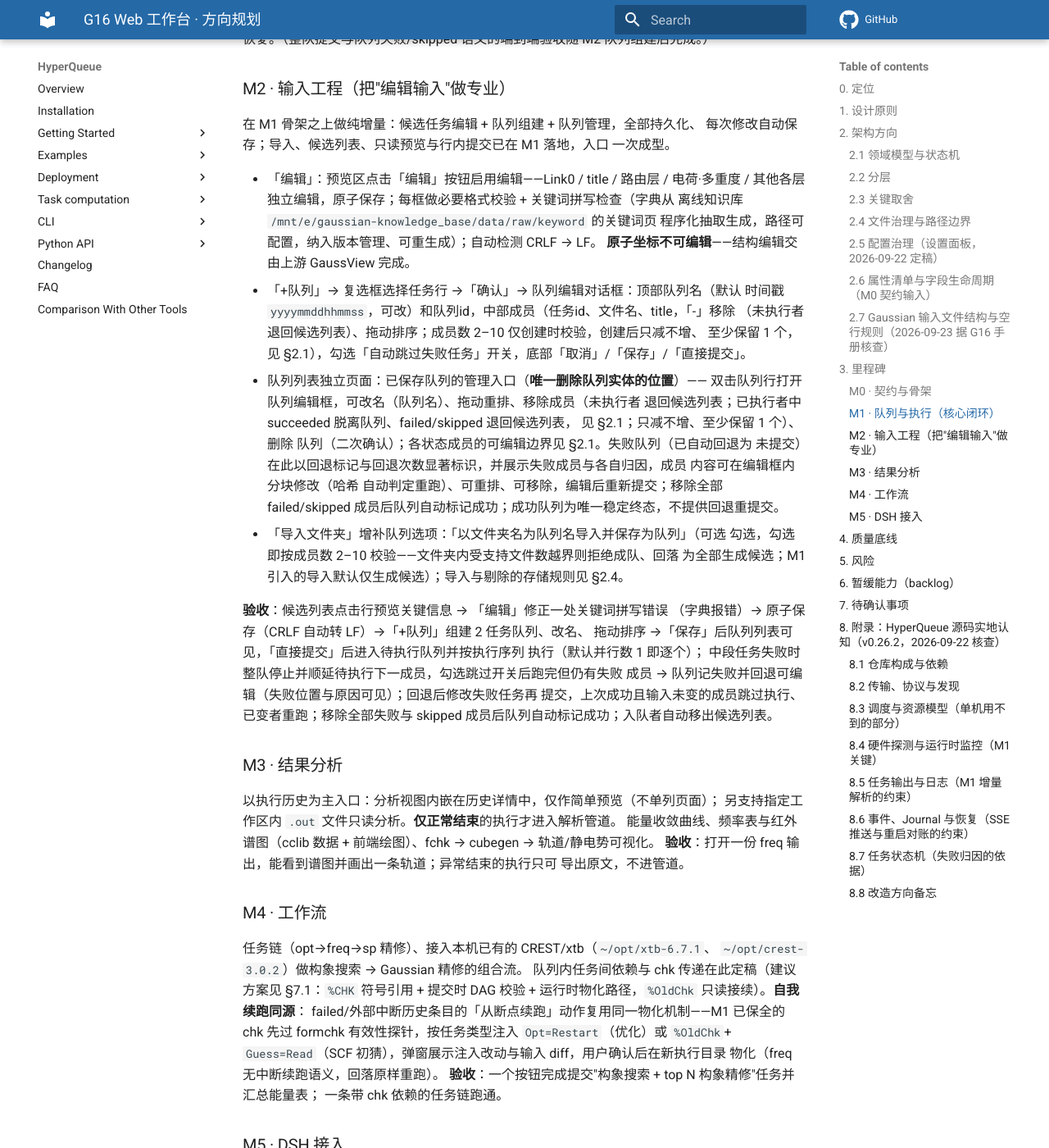
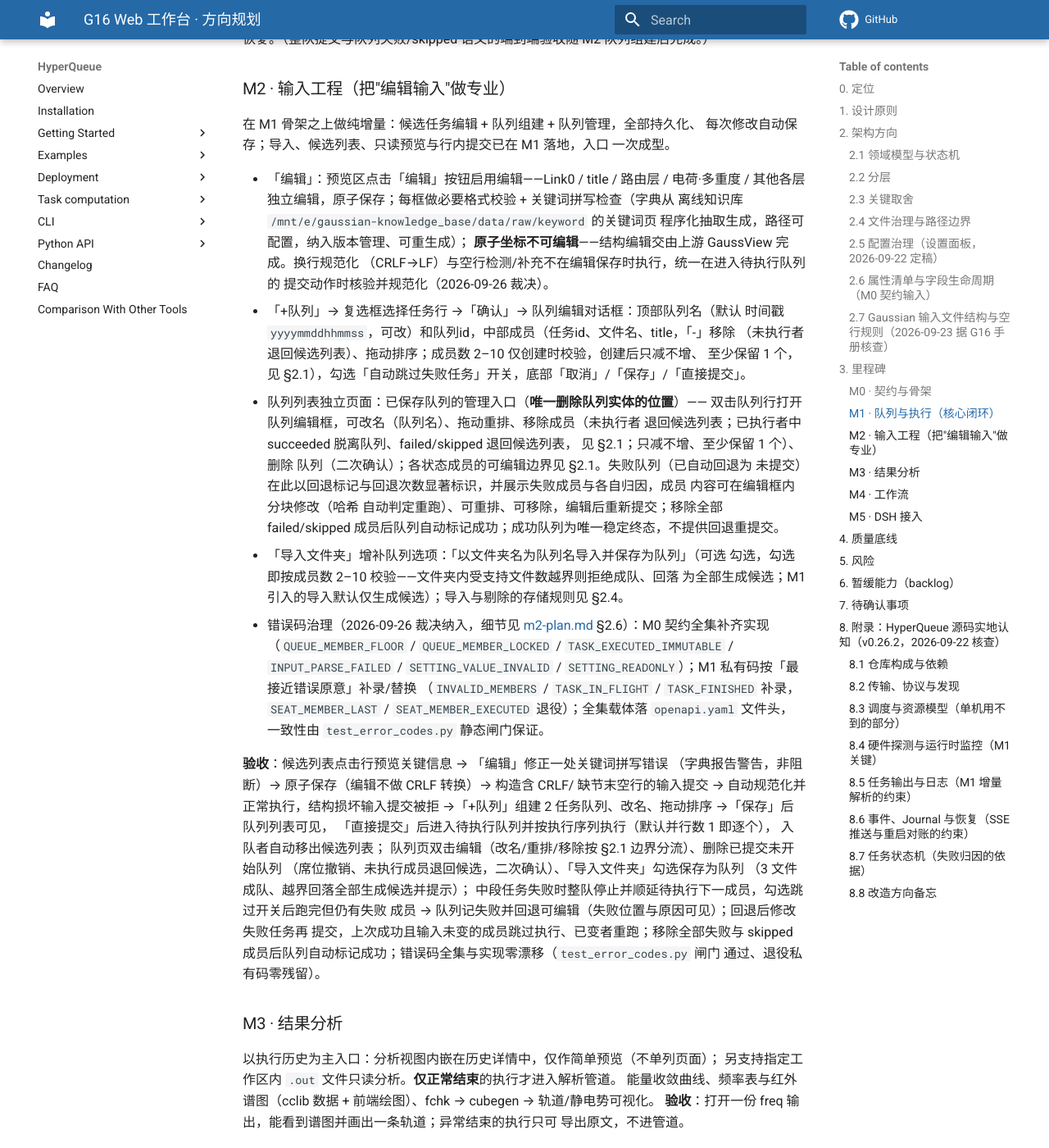
Before and after one commit to baizhancaiji/gauforge, an MkDocs documentation site: the page built from docs/specs/roadmap.md, in a window 1280 px wide and 1400 px high, scrolled down 11725 px. Shown: the whole window at 82% size. Built offline with MkDocs 1.6.1 and Material for MkDocs 9.7.7, drawn with Linux system fonts in a browser that asks for light colours; comment, search, counter and statistics services are not loaded; the version menu is left out; some of the changed text lies outside the part shown.

Commit message:
docs(specs): 回填 roadmap M2 条目与 M1 托付项改期登记
- M2 编辑条目改述 CRLF 口径（换行规范化与空行检测统一在提交核验执行）

- M2 增补错误码治理条目，细节指向 m2-plan §2.6

- M2 验收段补录队列管理/导入成队/提交核验与错误码零漂移路径

- §7 开放事项 5 登记 chk 清理自动定时与前端页面单测均不纳入 M2

```diff
--- a/docs/specs/roadmap.md
+++ b/docs/specs/roadmap.md
@@ -410,8 +410,10 @@ id/文件名/title → 点击行只读预览关键信息 → 行内提交（确
 - 「编辑」：预览区点击「编辑」按钮启用编辑——Link0 / title / 路由层 / 电荷·多重度 /
   其他各层独立编辑，原子保存；每框做必要格式校验 + 关键词拼写检查（字典从
   离线知识库 `/mnt/e/gaussian-knowledge_base/data/raw/keyword` 的关键词页
-  程序化抽取生成，路径可配置，纳入版本管理、可重生成）；自动检测 CRLF → LF。
-  **原子坐标不可编辑**——结构编辑交由上游 GaussView 完成。
+  程序化抽取生成，路径可配置，纳入版本管理、可重生成）；
+  **原子坐标不可编辑**——结构编辑交由上游 GaussView 完成。换行规范化
+  （CRLF→LF）与空行检测/补充不在编辑保存时执行，统一在进入待执行队列的
+  提交动作时核验并规范化（2026-09-26 裁决）。
 - 「+队列」→ 复选框选择任务行 →「确认」→ 队列编辑对话框：顶部队列名（默认
   时间戳 `yyyymmddhhmmss`，可改）和队列id，中部成员（任务id、文件名、title，「-」移除
   （未执行者退回候选列表）、拖动排序；成员数 2–10 仅创建时校验，创建后只减不增、
@@ -428,15 +430,28 @@ id/文件名/title → 点击行只读预览关键信息 → 行内提交（确
 - 「导入文件夹」增补队列选项：「以文件夹名为队列名导入并保存为队列」（可选
   勾选，勾选即按成员数 2–10 校验——文件夹内受支持文件数越界则拒绝成队、回落
   为全部生成候选；M1 引入的导入默认仅生成候选）；导入与剔除的存储规则见 §2.4。
+- 错误码治理（2026-09-26 裁决纳入，细节见 [m2-plan.md](../plans/m2-plan.md)
+  §2.6）：M0 契约全集补齐实现（`QUEUE_MEMBER_FLOOR` / `QUEUE_MEMBER_LOCKED` /
+  `TASK_EXECUTED_IMMUTABLE` / `INPUT_PARSE_FAILED` / `SETTING_VALUE_INVALID` /
+  `SETTING_READONLY`）；M1 私有码按「最接近错误原意」补录/替换
+  （`INVALID_MEMBERS` / `TASK_IN_FLIGHT` / `TASK_FINISHED` 补录，
+  `SEAT_MEMBER_LAST` / `SEAT_MEMBER_EXECUTED` 退役）；全集载体落
+  `openapi.yaml` 文件头，一致性由 `test_error_codes.py` 静态闸门保证。
 
 **验收**：候选列表点击行预览关键信息 → 「编辑」修正一处关键词拼写错误
-（字典报错）→ 原子保存（CRLF 自动转 LF）→「+队列」组建 2 任务队列、改名、
-拖动排序 →「保存」后队列列表可见，「直接提交」后进入待执行队列并按执行序列
-执行（默认并行数 1 即逐个）；
+（字典报告警告，非阻断）→ 原子保存（编辑不做 CRLF 转换）→ 构造含 CRLF/
+缺节末空行的输入提交 → 自动规范化并正常执行，结构损坏输入提交被拒
+→「+队列」组建 2 任务队列、改名、拖动排序 →「保存」后队列列表可见，
+「直接提交」后进入待执行队列并按执行序列执行（默认并行数 1 即逐个），
+入队者自动移出候选列表；
+队列页双击编辑（改名/重排/移除按 §2.1 边界分流）、删除已提交未开始队列
+（席位撤销、未执行成员退回候选，二次确认）、「导入文件夹」勾选保存为队列
+（3 文件成队、越界回落全部生成候选并提示）；
 中段任务失败时整队停止并顺延待执行下一成员，勾选跳过开关后跑完但仍有失败
 成员 → 队列记失败并回退可编辑（失败位置与原因可见）；回退后修改失败任务再
 提交，上次成功且输入未变的成员跳过执行、已变者重跑；移除全部失败与 skipped
-成员后队列自动标记成功；入队者自动移出候选列表。
+成员后队列自动标记成功；错误码全集与实现零漂移（`test_error_codes.py` 闸门
+通过、退役私有码零残留）。
 
 ### M3 · 结果分析
 以执行历史为主入口：分析视图内嵌在历史详情中，仅作简单预览（不单列页面）；
@@ -523,6 +538,13 @@ failed/外部中断历史条目的「从断点续跑」动作复用同一物化
 4. **设置面板逐参数清单与生效边界**：逐个列出全部参数并逐项决策生效语义
    （在途席位上限与并行执行数已定稿，见 §2.5；其余含端口、chk/rwf 保留期、停滞告警
    阈值、分页、SSE 心跳、Link0 补齐默认值、g16 执行环境等）。
+5. **M1 托付项改期登记**（2026-09-26，M2 计划裁决）：① chk/rwf 清理**自动
+   定时**（原 [m1-plan.md](../plans/m1-plan.md) §9 风险 12「自动定时随 M2」）
+   不纳入 M2——M1 条目仅承诺「按保留期清理 + 历史页清理入口」（手动入口已
+   闭环），自动触发涉误删用户文件高风险，需独立安全设计与测试成本，M3 前
+   评估或另立专项；② 前端页面单测（原 m1-plan §9 风险 10「单测 M2 视需要
+   补」）决策不引入（单机单人、手动冒烟清单已建立，vitest 属工具链扩张），
+   如需补另立专项。
 
 ## 8. 附录：HyperQueue 源码实地认知（v0.26.2，2026-09-22 核查）
 
```
